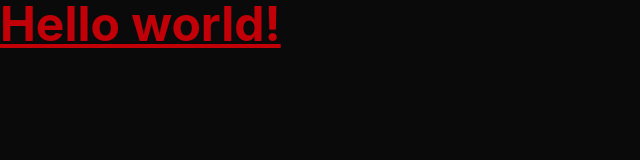
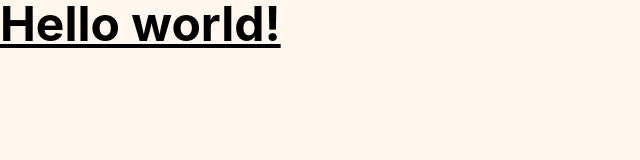
Before and after one commit to radhikagahlod/t-2, a website built with Vite: page index.html in a window 1280 px wide. Shown: the whole page, without its empty margins (0-640 px from the left). Built offline with nearby package versions, Linux system fonts and the light colour scheme.

Commit message:
color change

```diff
--- a/index.html
+++ b/index.html
@@ -7,8 +7,8 @@
     <title>16-sep</title>
 
   </head>
-  <body class="bg-neutral-950">
-   <h1 class="text-5xl text-red-700 font-bold underline">
+  <body class=" bg-orange-50 dark:bg-neutral-950">
+   <h1 class="text-5xl dark:text-white font-bold underline">
     Hello world!
     </h1>
     <script type="module" src="/src/main.js"></script>
```
